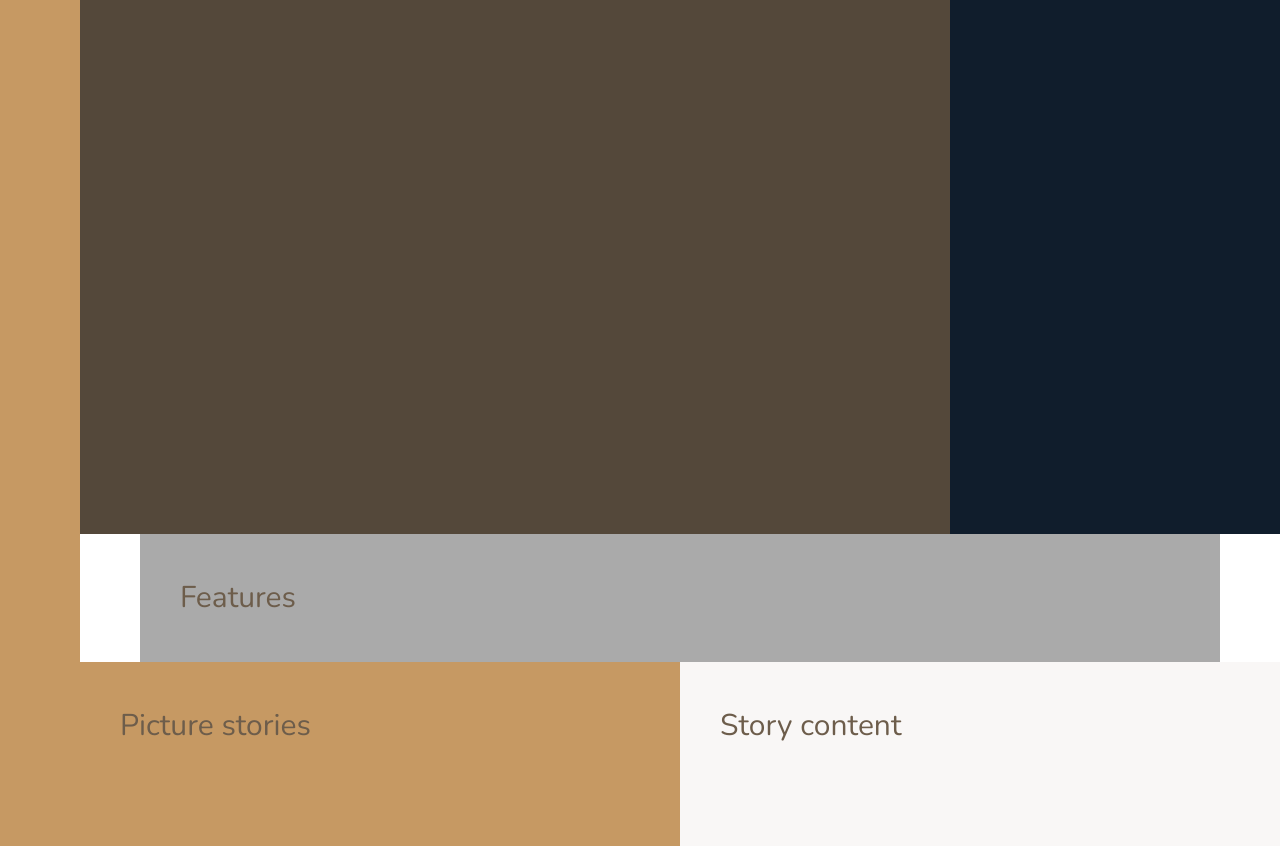
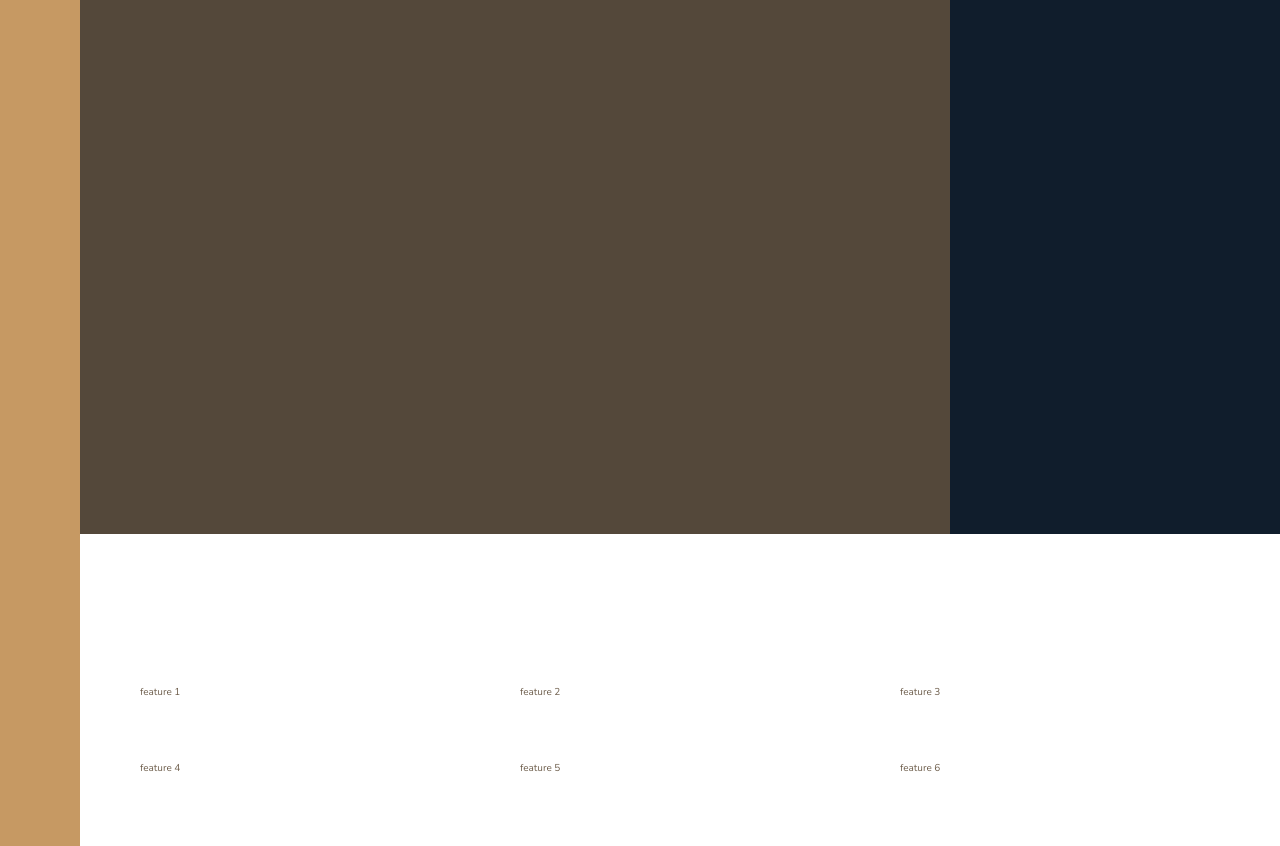
Before and after one commit to Nessvah/nexter, a website: page index.html in a window 1280 px wide. Shown: the part 106-952 px from the top of the page. Drawn offline with nearby package versions, Linux system fonts and the light colour scheme.

```diff
--- a/index.html
+++ b/index.html
@@ -18,7 +18,14 @@
     <div class="sidebar">Sidebar</div>
     <header class="header">Header</header>
     <div class="realtors">Realtors</div>
-    <section class="features">Features</section>
+    <section class="features">
+      <div class="feature">feature 1</div>
+      <div class="feature">feature 2</div>
+      <div class="feature">feature 3</div>
+      <div class="feature">feature 4</div>
+      <div class="feature">feature 5</div>
+      <div class="feature">feature 6</div>
+    </section>
     <section class="story__pictures">Picture stories</section>
     <section class="story__content">Story content</section>
     <section class="homes">Homes</section>
--- a/sass/_base.scss
+++ b/sass/_base.scss
@@ -46,19 +46,12 @@
   grid-template-rows: 80vh min-content 40vw repeat(3, min-content); // layout responsive and adaptive right from the beginning
   // start with a simple 8 col grid
   grid-template-columns:
-    [sidebar-start] 8rem [sidebar-end full-start] minmax(
-      6rem,
-      1fr
-    ) [center-start] repeat(8, [col-start] minmax(min-content, 14rem) [col-end])
+    [sidebar-start] 8rem [sidebar-end full-start] minmax(6rem, 1fr)
+    [center-start] repeat(8, [col-start] minmax(min-content, 14rem) [col-end])
     [center-end] minmax(6rem, 1fr) [full-end];
   /* 8rem for the sidebar
   full width 1140/8 =  142.5px = 14.25rem (14rem)
   1fr for the edges of the page (full-bleed sections) with minmax property
   So that the min is always 6 rem to have always a little margin when decreasing
   And then we name the columns)*/
-
-  & > * {
-    padding: 40px;
-    font-size: 3rem;
-  }
 }
--- a/sass/_features.scss
+++ b/sass/_features.scss
@@ -1,4 +1,12 @@
 .features {
-  background-color: var(--color-grey-light-2);
   grid-column: center-start / center-end;
+  margin: 15rem 0;
+
+  display: grid; //makes the grid item to be a grid container as well
+  // 2 by 3 grid
+  grid-template-columns: repeat(
+    3,
+    1fr
+  ); //dont need to specify rows because they will be automatically created (implicit)
+  gap: 6rem;
 }
```
Also changed, not shown: css/main.css, img/award.svg (added), img/chart.svg (added), img/globe.svg (added), img/key.svg (added), img/location.svg (added), img/lock.svg (added), img/sprite.svg (deleted), 1 other file.
